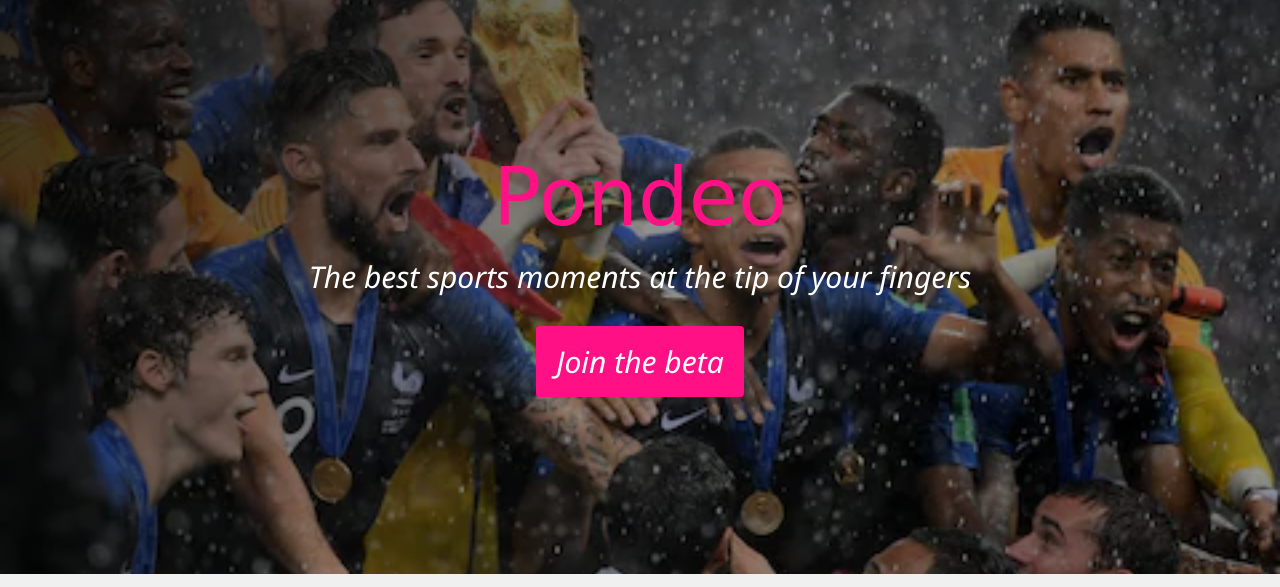
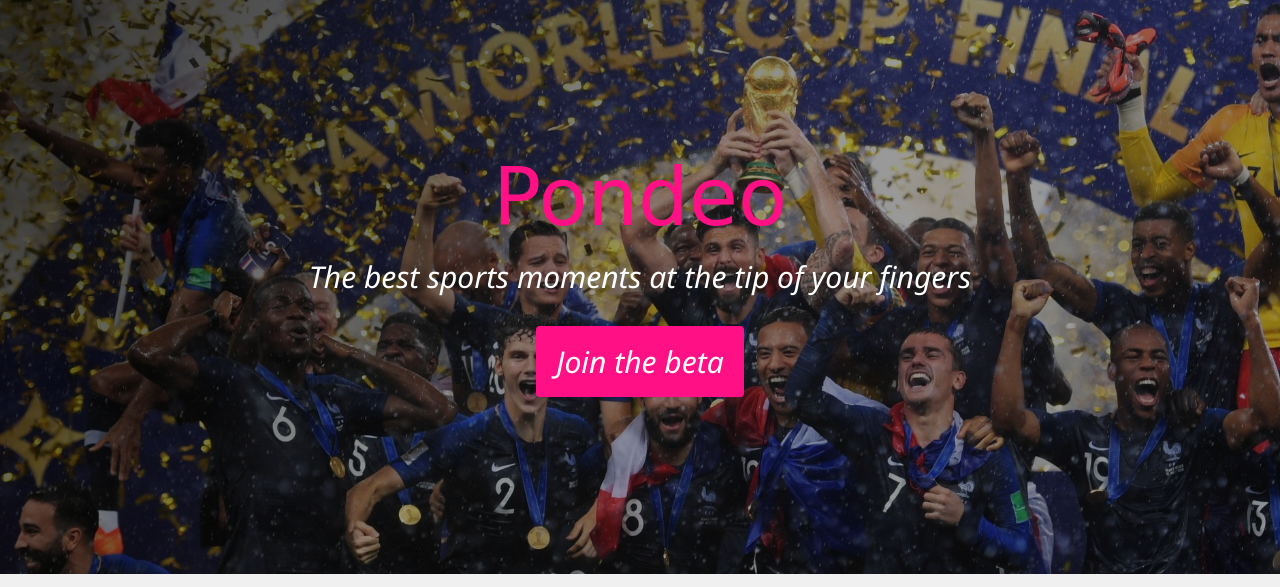
Before and after one commit to jesseparot/Pondeo-Wagon, a plain HTML site: page index.html in a window 1280 px wide. Shown: the top 587 px of the page. Drawn offline with nearby package versions, Linux system fonts and the light colour scheme; a script that the page names is missing; a web font is replaced by a local one.

Commit message:
Photo update

```diff
--- a/style.css
+++ b/style.css
@@ -30,7 +30,7 @@ a:hover {
     text-align: center;
     color: white;
     padding: 150px 0px;
-    background-image: linear-gradient(-225deg, rgba(0,0,0,0.8) 0%, rgba(0,0,0,0.4) 50%), url("/images/WorldCupFinal.jpeg");
+    background-image: linear-gradient(-225deg, rgba(0,0,0,0.8) 0%, rgba(0,0,0,0.4) 50%), url("/images/WorldCupFinal.jpg");
     background-size: cover;
     background-position: center;
 }
```
Also changed, not shown: images/WorldCupFinal.jpeg (deleted), images/WorldCupFinal.jpg (added).
